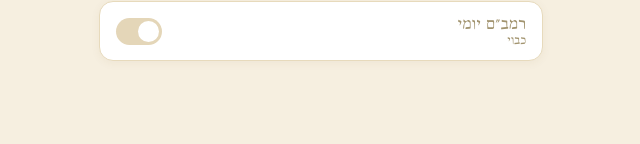
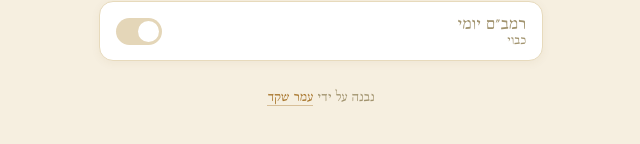
Before and after one commit to AmarShaked/shilush, a Next.js app: page /settings in a window 1280 px wide. Shown: the part 1019-1163 px from the top of the page, without its empty margins (319-959 px from the left). Built offline with nearby package versions, Linux system fonts and the light colour scheme; a web font is replaced by a local one.

Commit message:
Settings: credit line with a mailto link
A quiet "נבנה על ידי עמר שקד" at the foot of the settings page, the name
linking to shakedamar@gmail.com. Sits clear of the fixed bottom nav.

```diff
--- a/src/app/globals.css
+++ b/src/app/globals.css
@@ -753,6 +753,24 @@ section + section .chapter-heading {
   color: var(--faint);
   margin-top: 2px;
 }
+/* credit line at the foot of Settings */
+.credit {
+  margin: 30px 2px 4px;
+  text-align: center;
+  font-size: 12.5px;
+  color: var(--faint);
+}
+.credit a {
+  color: var(--gold);
+  border-bottom: 1px solid color-mix(in srgb, var(--gold) 40%, transparent);
+  padding-bottom: 1px;
+}
+.credit a:focus-visible {
+  outline: 2px solid var(--gold);
+  outline-offset: 3px;
+  border-radius: 3px;
+}
+
 /* toggle switch */
 .switch {
   position: relative;
--- a/src/app/settings/page.tsx
+++ b/src/app/settings/page.tsx
@@ -125,6 +125,10 @@ export default function SettingsPage() {
           );
         })}
       </div>
+
+      <footer className="credit">
+        נבנה על ידי <a href="mailto:shakedamar@gmail.com">עמר שקד</a>
+      </footer>
     </main>
   );
 }
```
